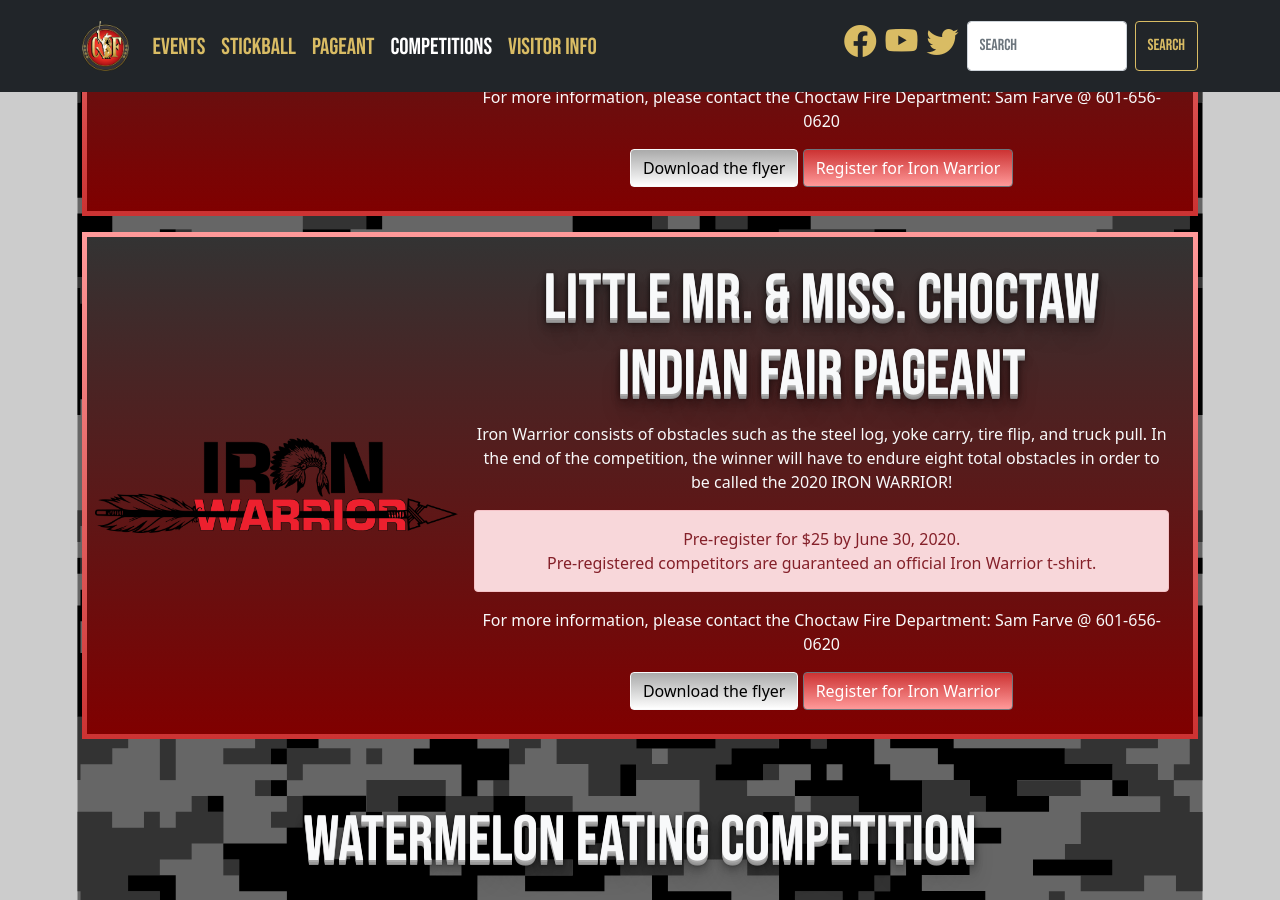
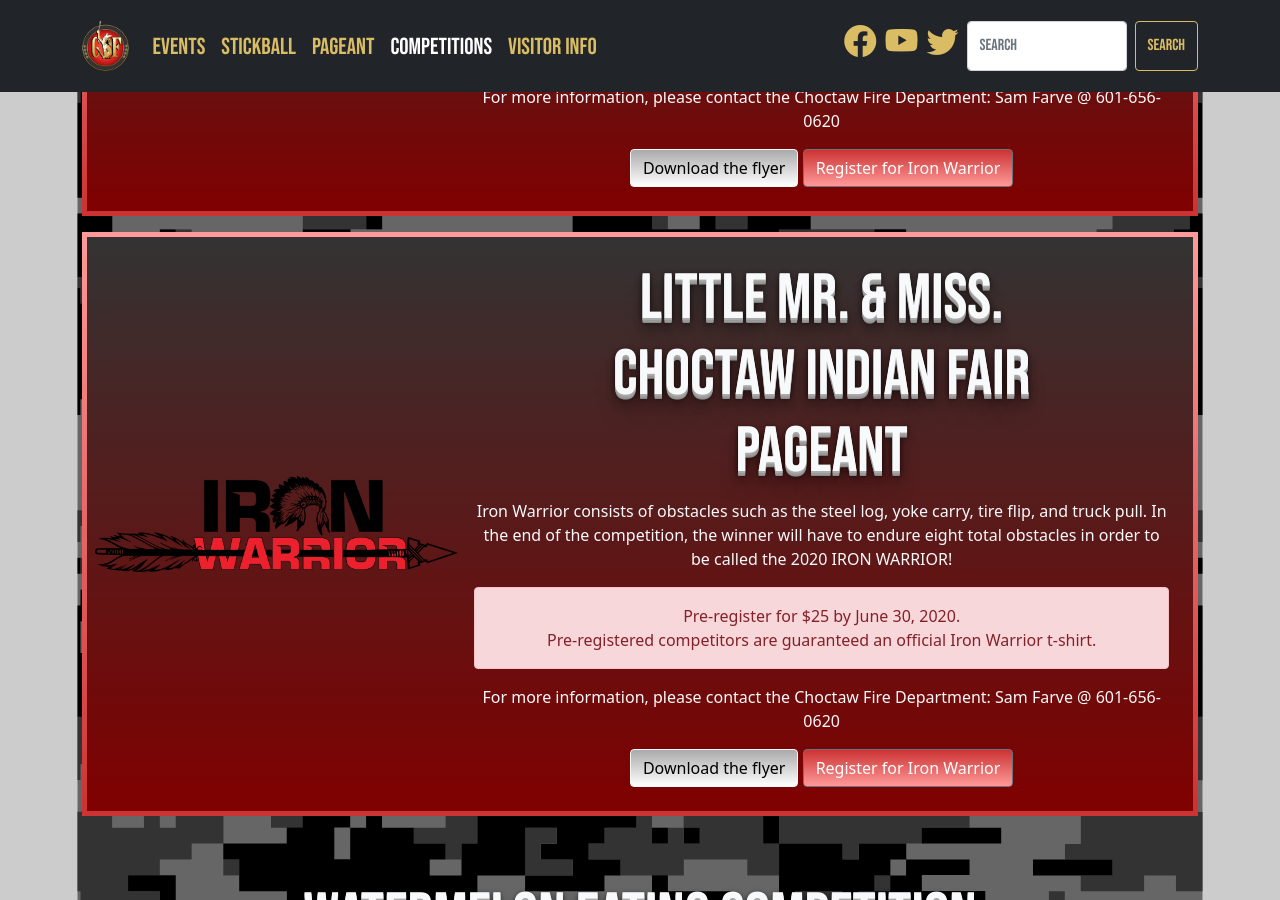
Before and after one commit to smattera/smattera.github.io, a Jekyll site: the page built from competitions/index.md, in a window 1280 px wide and 900 px high, scrolled down 1524 px. Built offline with Jekyll 4.4.1, drawn with Linux system fonts in a browser that asks for light colours; nearby versions of some CDN libraries.

Commit message:
Update competitions.html

```diff
--- a/_includes/competitions.html
+++ b/_includes/competitions.html
@@ -50,7 +50,7 @@
           </div>
           <div class="col-md-8 d-flex flex-column justify-content-center">
             <div class="card-body d-flex flex-column justify-content-center">
-              <h2 class="card-title shadow-text">Little Mr. & Miss. Choctaw Indian Fair Pageant</h2>
+              <h2 class="card-title shadow-text">Little Mr. & Miss.<br>Choctaw Indian Fair<br>Pageant</h2>
               <p class="card-text">Iron Warrior consists of obstacles such as the steel log, yoke carry, tire flip, and truck pull. In the end of the competition, the winner will have to endure eight total obstacles in order to be called the 2020 IRON WARRIOR!</p>
               <div class="alert alert-danger" role="alert">
                 Pre-register for $25 by June 30, 2020.<br/>Pre-registered competitors are guaranteed an official Iron Warrior t-shirt.
```
